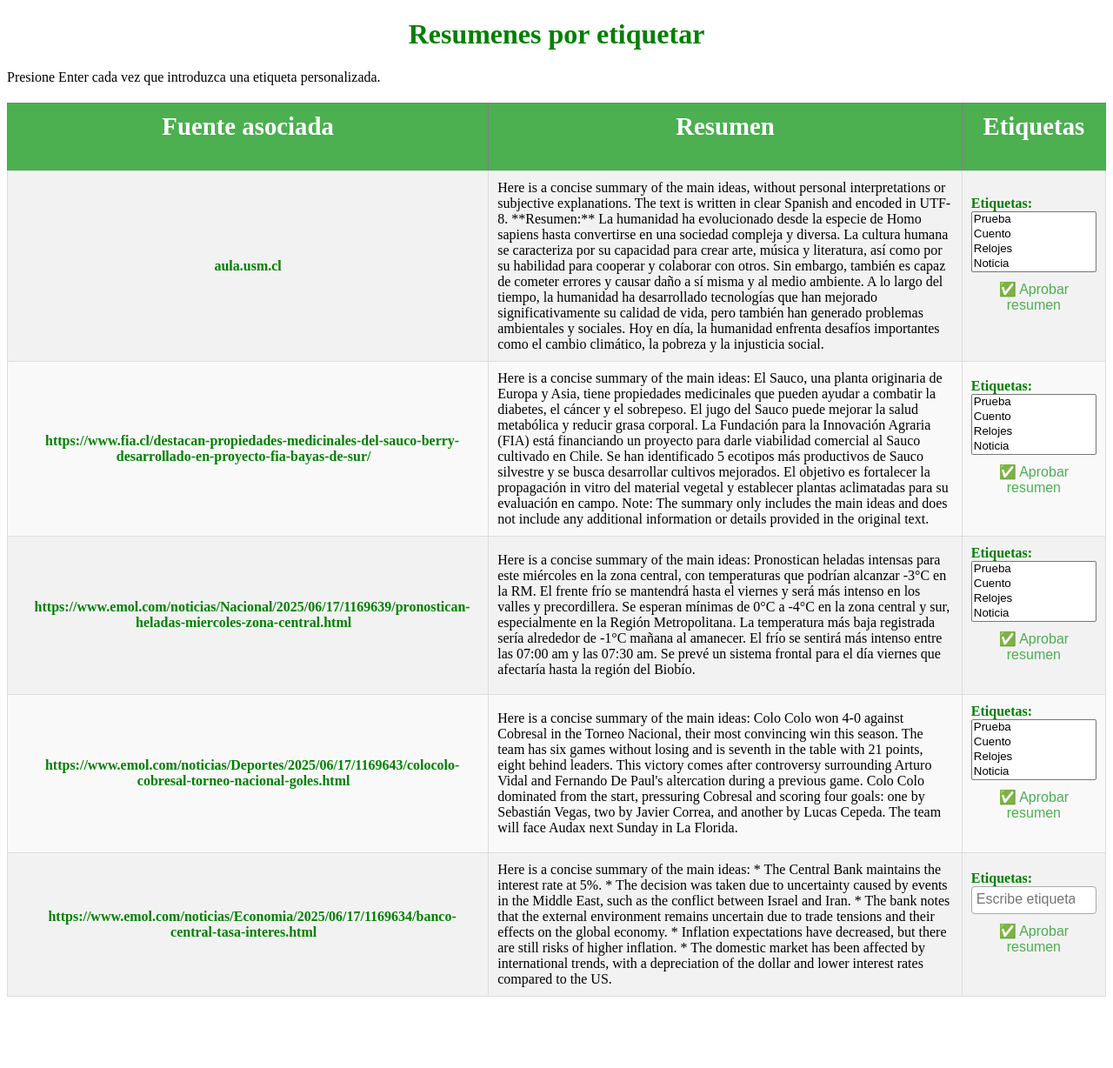
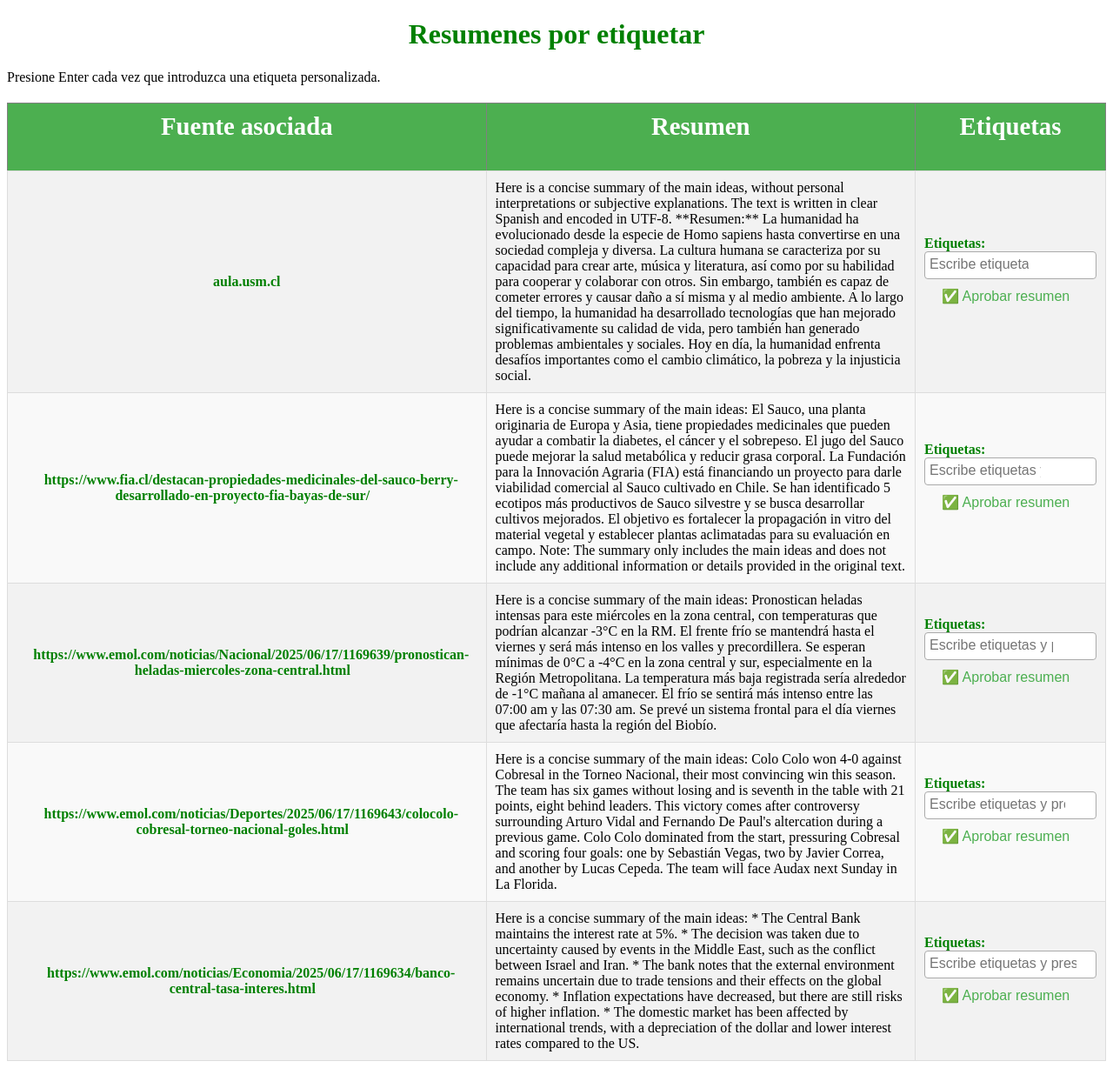
Before and after one commit to Felipe-Duran-Alonso/INF225-2025-01-GRUPO15, a Django app: page /revisar_resumen/ in a window 1280 px wide. Shown: the part 54-1282 px from the top of the page at 87% size. Before the commit the page ends 1200 px from the top, so only its background shows below. Run offline with Django 5.2, Linux system fonts and the light colour scheme; data comes from the database, SQL or seed files in the repository; both versions use the stored data as it was after the commit; some libraries are stand-ins or nearby versions.

Commit message:
Solucion vistas

```diff
--- a/djangoproject/myapp/templates/fuentes/revisar_resumen.html
+++ b/djangoproject/myapp/templates/fuentes/revisar_resumen.html
@@ -43,7 +43,7 @@
                         <form method="POST">
                             {% csrf_token %}
                             <label for="etiquetas" style="font-weight: bold; color: green;">Etiquetas:</label><br>
-                            <select name="etiquetas[]" id="etiquetas" multiple="multiple" class="etiquetas-select" style="width: 100%;">
+                                <select name="etiquetas[]" class="etiquetas-select" multiple="multiple" style="width: 100%;">
                                     {% for etiqueta in etiquetas %}
                                         <option value="{{ etiqueta }}">{{ etiqueta }}</option>
                                     {% endfor %}
@@ -60,8 +60,9 @@
   $(document).ready(function() {
     $('.etiquetas-select').select2({
       tags: true,
-            tokenSeparators: [',', ' '],
-            placeholder: "Escribe etiquetas y presiona Enter"
+      tokenSeparators: [',',' '],
+      placeholder: "Escribe etiquetas y presiona Enter",
+      dropdownParent: $(document.body)
     });
   });
 </script>
```
Also changed, not shown: djangoproject/db.sqlite3. Lines whose indentation alone changed are shown as unchanged.
